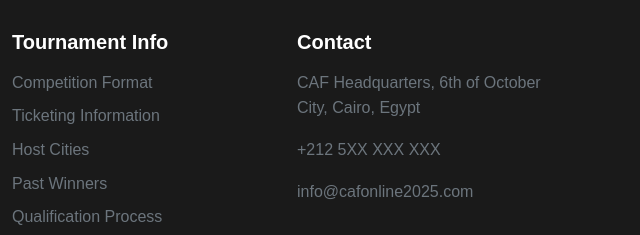
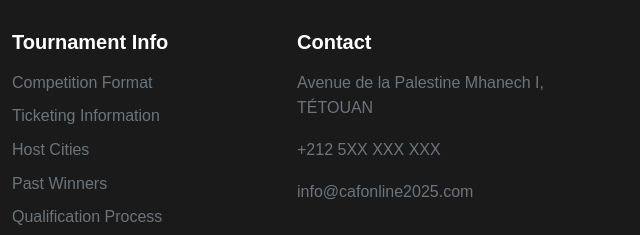
Before and after one commit to iSOx64/projet_web25, a plain HTML site: page index.html in a window 1280 px wide. Shown: the part 3523-3758 px from the top of the page, 640-1280 px from the left. Drawn offline with nearby package versions, Linux system fonts and the light colour scheme.

Commit message:
Update index.html

```diff
--- a/index.html
+++ b/index.html
@@ -307,7 +307,7 @@
                 <div class="col-md-4 col-lg-3">
                     <h5 class="text-white mb-3">Contact</h5>
                     <ul class="footer-contact">
-                        <li>CAF Headquarters, 6th of October City, Cairo, Egypt</li>
+                        <li>Avenue de la Palestine Mhanech I, TÉTOUAN</li>
                         <li>+212 5XX XXX XXX</li>
                         <li>info@cafonline2025.com</li>
                     </ul>
```
